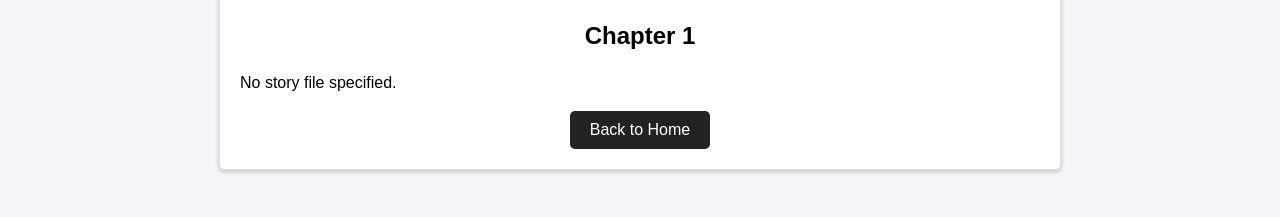
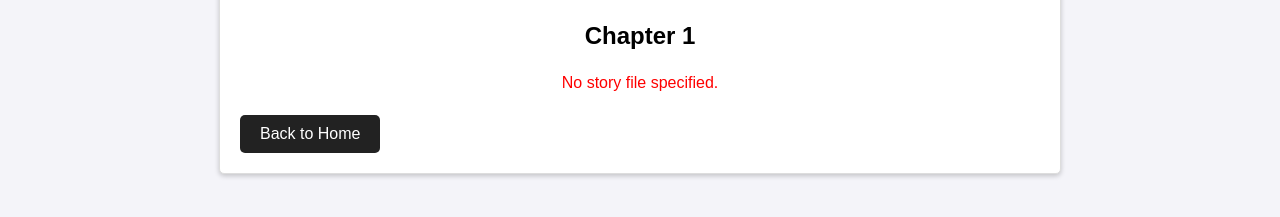
Before and after one commit to Z-Day32/Manhuasite, a plain HTML site: page story.html in a window 1280 px wide. Shown: the part 177-394 px from the top of the page. Drawn offline with Linux system fonts and the light colour scheme.

Commit message:
Update story.html

```diff
--- a/story.html
+++ b/story.html
@@ -38,17 +38,21 @@
             line-height: 1.6;
             text-align: justify;
         }
-        a {
-            display: block;
-            text-align: center;
+        nav {
+            display: flex;
+            justify-content: space-between;
             margin-top: 20px;
+        }
+        nav a {
+            text-decoration: none;
             color: white;
-            text-decoration: none;
             background-color: #222;
             padding: 10px 20px;
             border-radius: 5px;
-            width: fit-content;
-            margin: 0 auto;
+        }
+        .error {
+            color: red;
+            text-align: center;
         }
     </style>
 </head>
@@ -60,7 +64,9 @@
         <img id="story-cover" src="" alt="Story Cover">
         <h2>Chapter 1</h2>
         <p id="story-content">Loading story...</p>
-        <a href="index.html">Back to Home</a>
+        <nav>
+            <a href="index.html">Back to Home</a>
+        </nav>
     </div>
 
     <script>
@@ -70,28 +76,29 @@
         const cover = params.get("cover");
         const file = params.get("file");
 
-        // Update the title and cover image
+        // Update the story title and cover image
         document.getElementById("story-title").innerText = title || "Story Title";
         document.getElementById("story-cover").src = cover || "";
 
-        // Fetch and display the story content
+        // Fetch the story content
         const contentElement = document.getElementById("story-content");
+
         if (file) {
             const fileUrl = `https://raw.githubusercontent.com/Z-Day32/Readenglish/main/stories/${file}`;
             fetch(fileUrl)
                 .then(response => {
-                    if (!response.ok) throw new Error("Story content not found");
+                    if (!response.ok) throw new Error("Story file not found.");
                     return response.text();
                 })
                 .then(text => {
                     contentElement.innerText = text;
                 })
                 .catch(error => {
-                    contentElement.innerText = "Unable to load story content. Please verify the file exists.";
                     console.error(error);
+                    contentElement.innerHTML = `<p class="error">Unable to load the story. Please check if the story file exists.</p>`;
                 });
         } else {
-            contentElement.innerText = "No story file specified.";
+            contentElement.innerHTML = `<p class="error">No story file specified.</p>`;
         }
     </script>
 </body>
```
